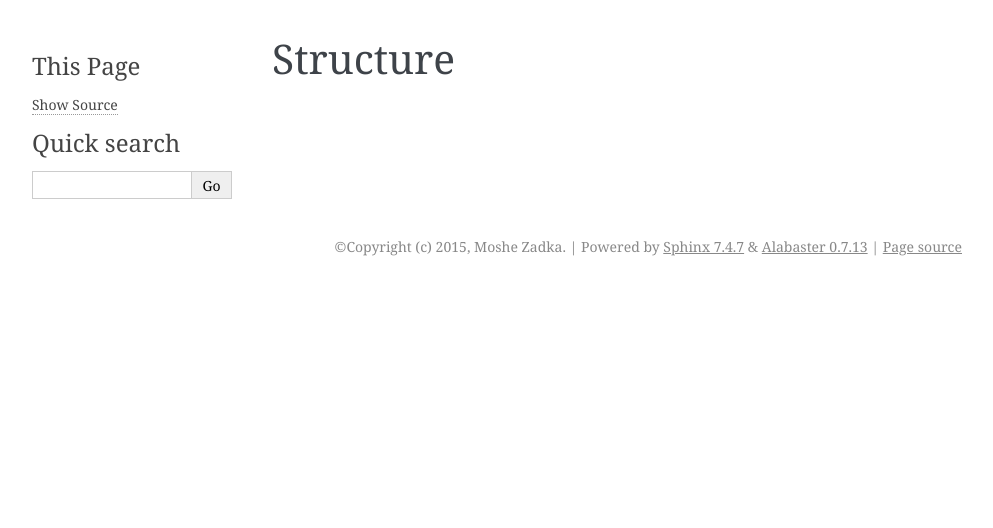
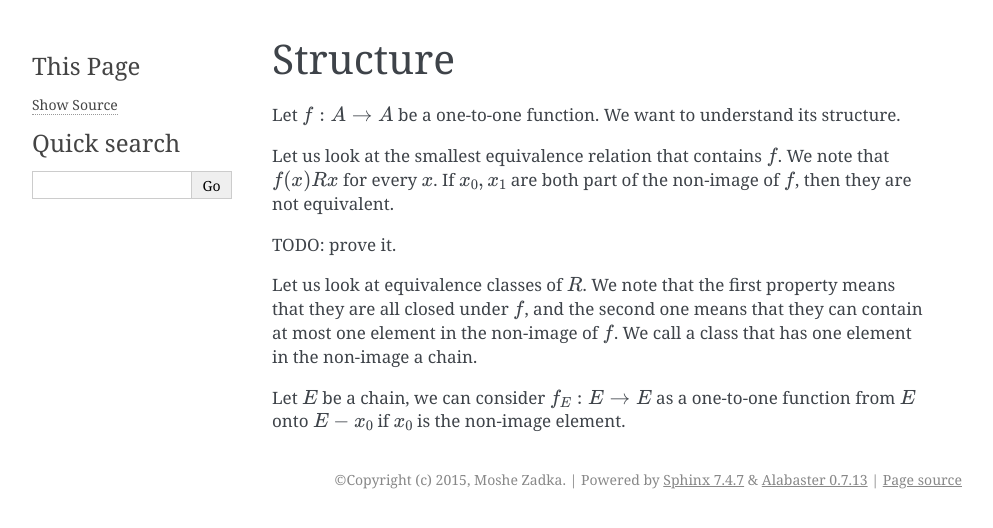
Before and after one commit to moshez/cbs-proof, a Sphinx documentation site: the page built from docs/structure.rst, in a window 1280 px wide. Shown: the top 528 px of the page, without its empty margins (148-1141 px from the left). Built offline with Sphinx 7.4.7, drawn with Linux system fonts in a browser that asks for light colours; the version number could not be read and is left out.

Commit message:
Add content

```diff
--- a/docs/structure.rst
+++ b/docs/structure.rst
@@ -1,2 +1,25 @@
 Structure
 =========
+
+Let :math:`f:A \to A` be a one-to-one function.
+We want to understand its structure.
+
+Let us look at the smallest equivalence relation
+that contains :math:`f`. We note that :math:`f(x) R x`
+for every :math:`x`. If :math:`x_0, x_1` are both
+part of the non-image of :math:`f`, then they are not
+equivalent.
+
+TODO: prove it.
+
+Let us look at equivalence classes of :math:`R`.
+We note that the first property means that they are
+all closed under :math:`f`, and the second one means
+that they can contain at most one element in the non-image
+of :math:`f`. We call a class that has one element in the
+non-image a chain.
+
+Let :math:`E` be a chain,
+we can consider :math:`f_E:E\to E` as a one-to-one
+function from :math:`E` onto :math:`E - {x_0}`
+if :math:`x_0` is the non-image element.
```
